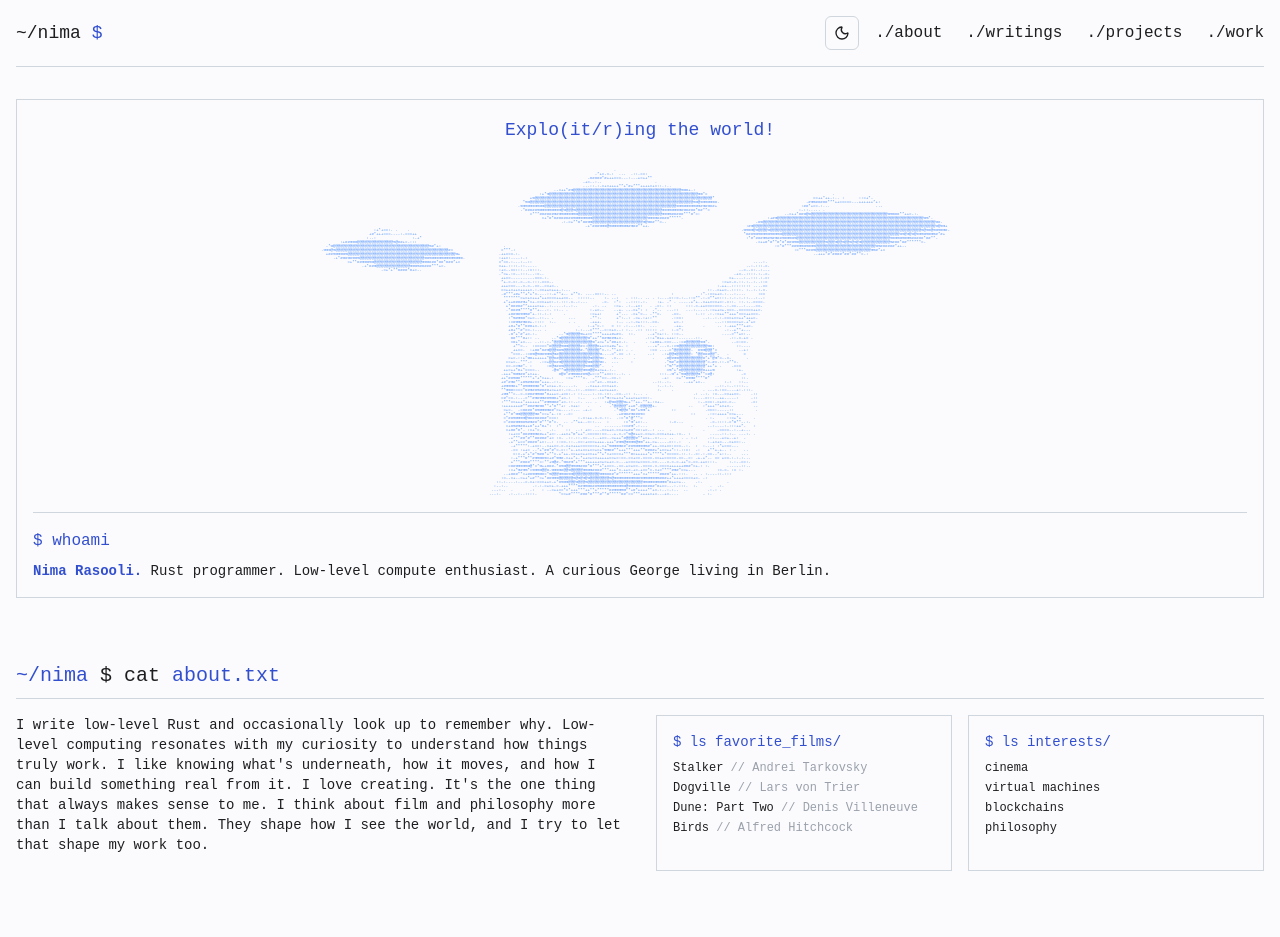
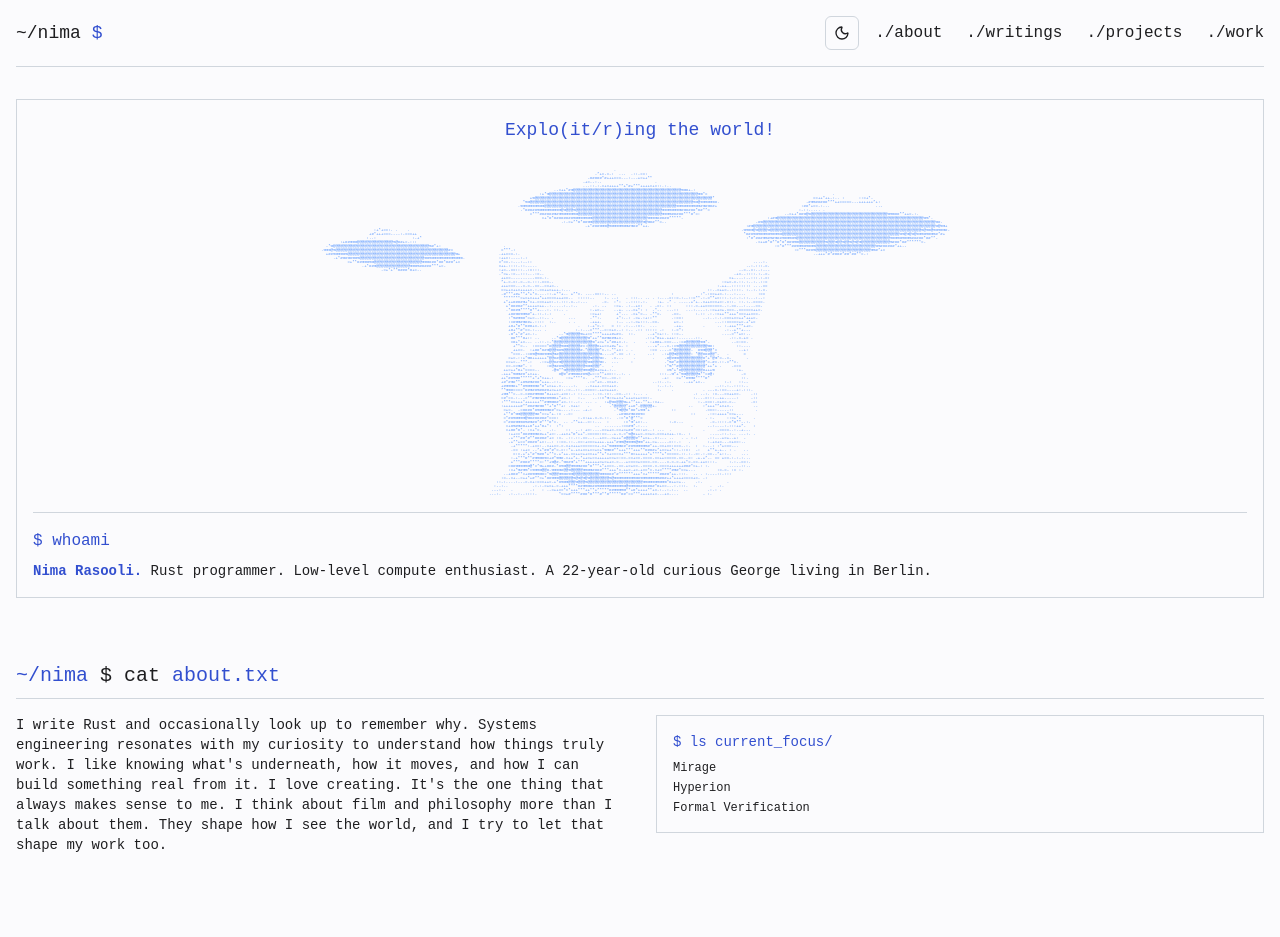
Before and after one commit to EmperorOrokuSaki/site, a SvelteKit app: page / in a window 1280 px wide. Shown: the top 937 px of the page. Built offline with nearby package versions, Linux system fonts and the light colour scheme.

Commit message:
feat: update bio (#16)

```diff
--- a/src/lib/data/site.ts
+++ b/src/lib/data/site.ts
@@ -24,24 +24,22 @@ export interface SocialLinks {
 	telegram?: string;
 }
 
-export interface Film {
+export interface Focus {
 	title: string;
-	director?: string;
+	url: string;
 }
 
 export const siteData = {
 	name: 'Nima',
-	tagline: 'Rust programmer. Low-level compute enthusiast. A curious George living in Berlin.',
+	tagline: 'Rust programmer. Low-level compute enthusiast. A 22-year-old curious George living in Berlin.',
 	about: [
-		"I write low-level Rust and occasionally look up to remember why. Low-level computing resonates with my curiosity to understand how things truly work. I like knowing what's underneath, how it moves, and how I can build something real from it. I love creating. It's the one thing that always makes sense to me. I think about film and philosophy more than I talk about them. They shape how I see the world, and I try to let that shape my work too."
+		"I write Rust and occasionally look up to remember why. Systems engineering resonates with my curiosity to understand how things truly work. I like knowing what's underneath, how it moves, and how I can build something real from it. I love creating. It's the one thing that always makes sense to me. I think about film and philosophy more than I talk about them. They shape how I see the world, and I try to let that shape my work too."
 	],
-	interests: ['cinema', 'virtual machines', 'blockchains', 'philosophy'],
-	favoriteFilms: [
-		{ title: 'Stalker', director: 'Andrei Tarkovsky' },
-		{ title: 'Dogville', director: 'Lars von Trier' },
-		{ title: 'Dune: Part Two', director: 'Denis Villeneuve' },
-		{ title: 'Birds', director: 'Alfred Hitchcock' }
-	] as Film[],
+	currentFocus: [
+		{ title: 'Mirage', url: 'https://www.mirageprivacy.com/' },
+		{ title: 'Hyperion', url: 'https://en.wikipedia.org/wiki/Hyperion_(Simmons_novel)' },
+		{ title: 'Formal Verification', url: 'https://en.wikipedia.org/wiki/Formal_verification' }
+	] as Focus[],
 	projects: [
 		{
 			id: 'azoth',
--- a/src/routes/+page.svelte
+++ b/src/routes/+page.svelte
@@ -113,25 +113,21 @@
 							<p class="mb-4 text-sm">{paragraph}</p>
 						{/each}
 					</div>
-					<div class="grid grid-cols-1 md:grid-cols-2 gap-4">
+					<div>
 						<div class="border border-theme p-4">
-							<h3 class="text-theme-secondary mb-2 text-sm">$ ls favorite_films/</h3>
+							<h3 class="text-theme-secondary mb-2 text-sm">$ ls current_focus/</h3>
 							<ul class="space-y-1 text-xs">
-								{#each siteData.favoriteFilms as film}
+								{#each siteData.currentFocus as focus}
 									<li>
-										{film.title}
-										{#if film.director}
-											<span class="text-theme-muted">// {film.director}</span>
-										{/if}
+										<a
+											href={focus.url}
+											class="hover:underline"
+											target="_blank"
+											rel="noopener noreferrer"
+										>
+											{focus.title}
+										</a>
 									</li>
-								{/each}
-							</ul>
-						</div>
-						<div class="border border-theme p-4">
-							<h3 class="text-theme-secondary mb-2 text-sm">$ ls interests/</h3>
-							<ul class="space-y-1 text-xs">
-								{#each siteData.interests as interest}
-									<li>{interest}</li>
 								{/each}
 							</ul>
 						</div>
```
Also changed, not shown: static/llms.txt.
